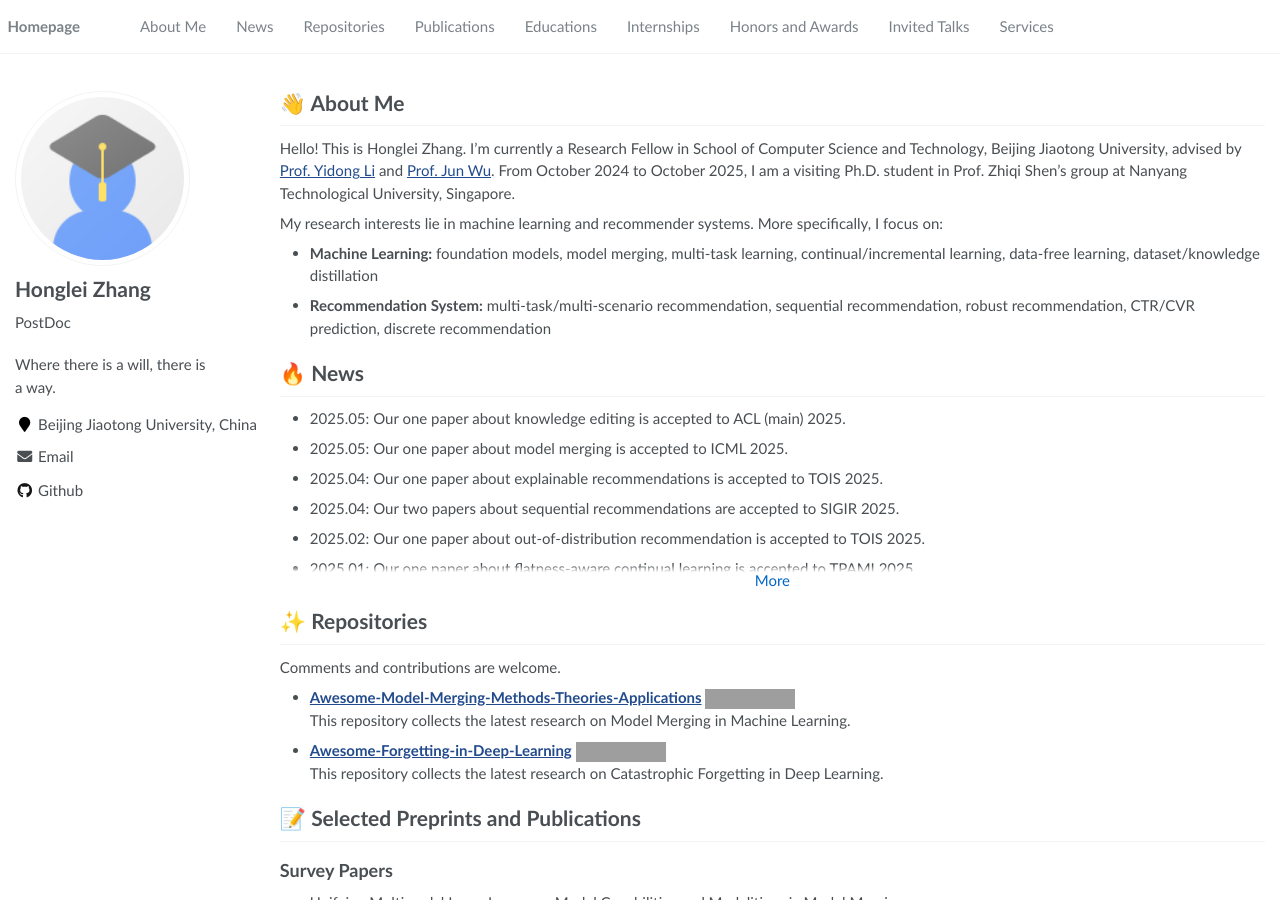
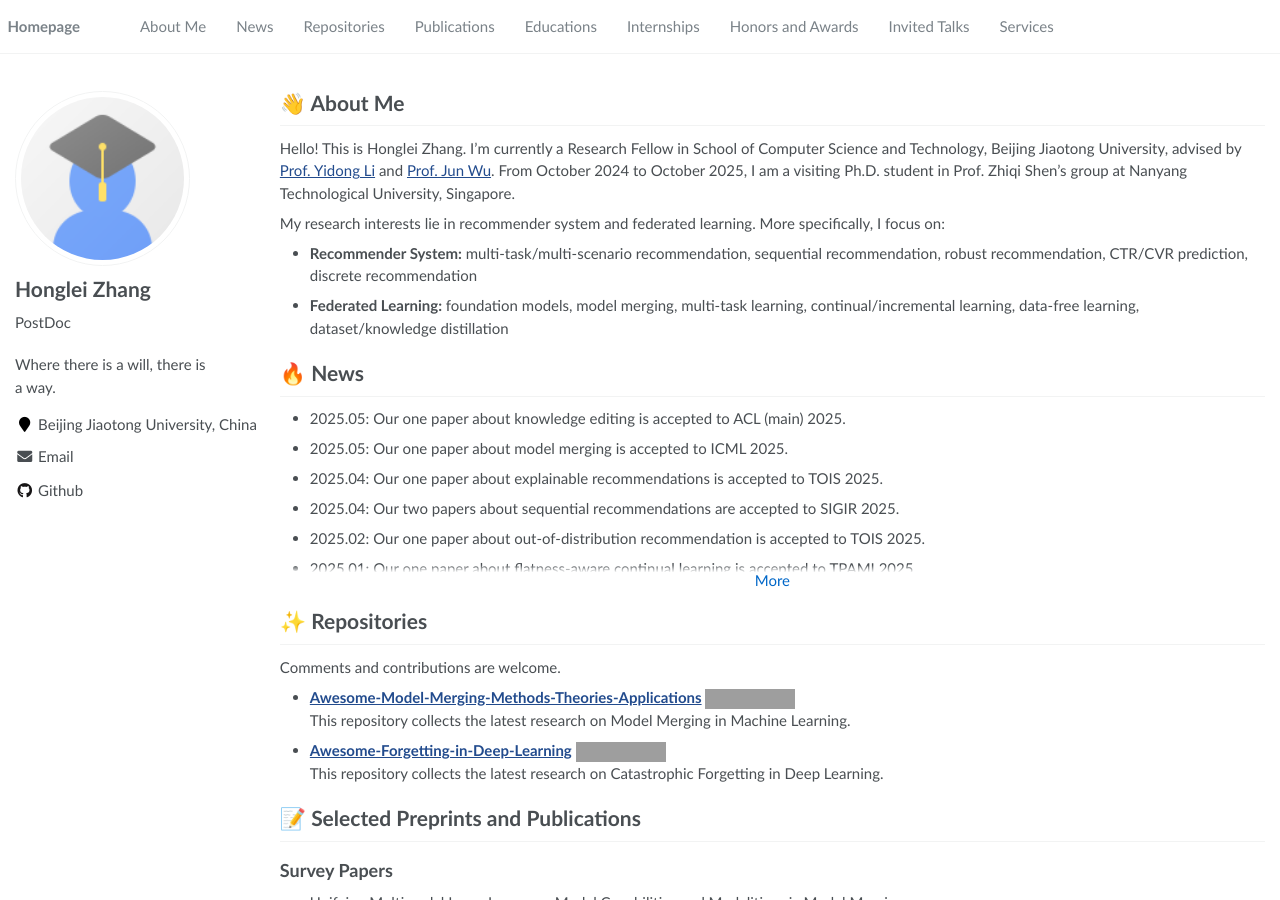
Before and after one commit to hongleizhang/hongleizhang.github.io, a Jekyll site: the page built from _pages/about.md, in a window 1280 px wide and 900 px high. Built offline with Jekyll 4.4.1, drawn with Linux system fonts in a browser that asks for light colours; formulas are drawn with MathJax 3; grey boxes are pictures that could not be loaded.

Commit message:
update config

```diff
--- a/_pages/about.md
+++ b/_pages/about.md
@@ -25,9 +25,9 @@ I'm currently a Research Fellow in School of Computer Science and Technology, Be
  and [Dr. Zhenyi Wang](https://sites.google.com/view/zhenyiwang)
 -->
 
-My research interests lie in machine learning and recommender systems. More specifically, I focus on:
-- **Machine Learning:** foundation models, model merging, multi-task learning, continual/incremental learning, data-free learning, dataset/knowledge distillation
-- **Recommendation System:** multi-task/multi-scenario recommendation, sequential recommendation, robust recommendation, CTR/CVR prediction, discrete recommendation
+My research interests lie in recommender system and federated learning. More specifically, I focus on:
+- **Recommender System:** multi-task/multi-scenario recommendation, sequential recommendation, robust recommendation, CTR/CVR prediction, discrete recommendation
+- **Federated Learning:** foundation models, model merging, multi-task learning, continual/incremental learning, data-free learning, dataset/knowledge distillation
 
 
 # 🔥 News
```
